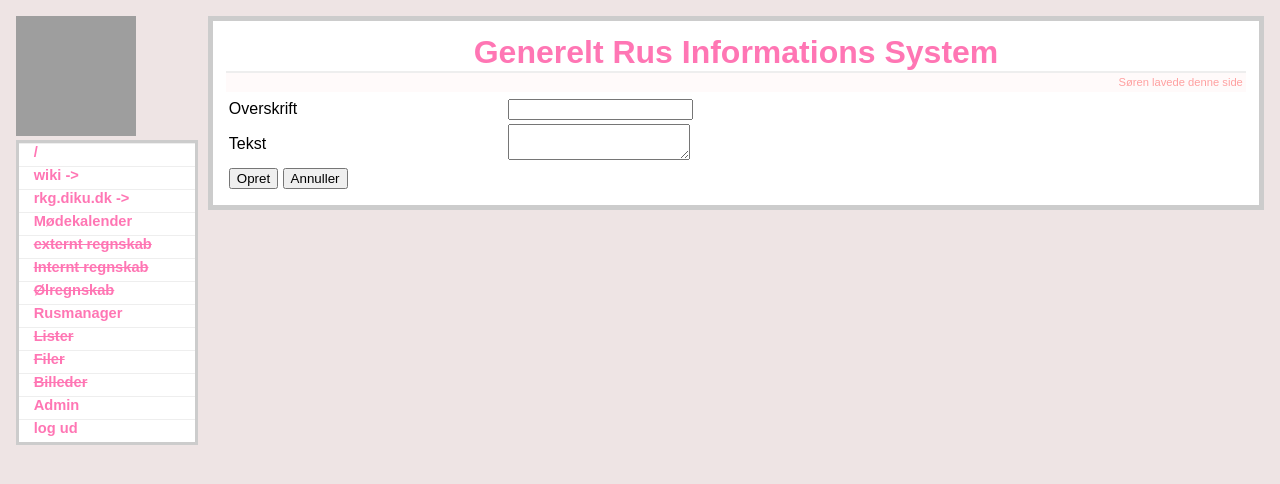
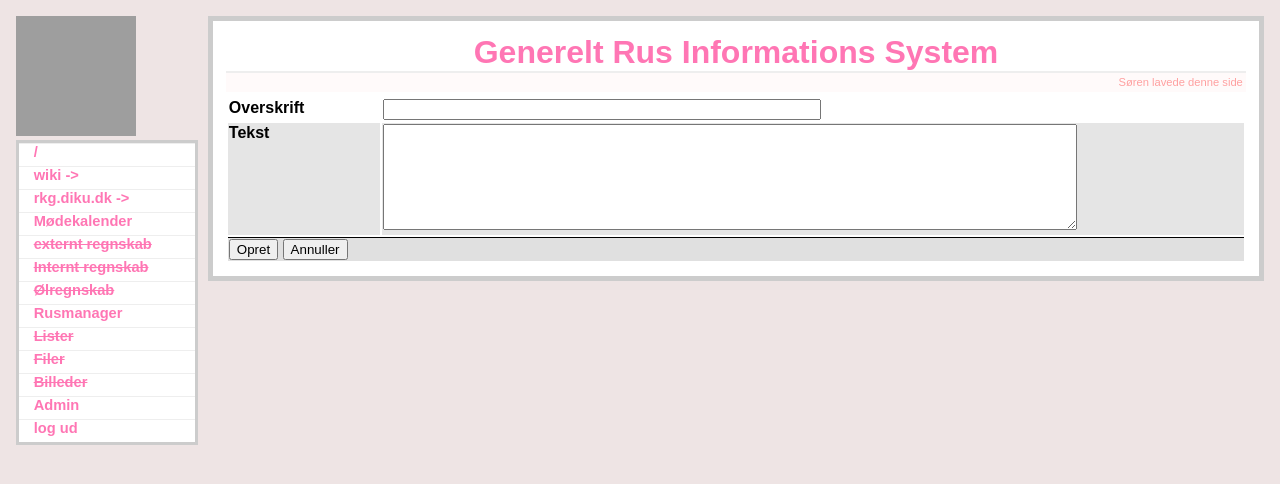
Before and after one commit to RusKursusGruppen/GRIS, a Flask app: page /add_news in a window 1280 px wide. Shown: the top 484 px of the page. Run offline with Flask 2, Linux system fonts and the light colour scheme; the visitor is signed in with stand-in values (Sample User, id 1); data that the repository does not hold is empty; grey boxes are pictures that could not be loaded.

Commit message:
adminTable changed to formTable

```diff
--- a/templates/add_news.html
+++ b/templates/add_news.html
@@ -2,7 +2,7 @@
 
 {% block body %}
 <form action="{{url_for('add_news')}}" method=post>
-  <table class="adminTable">
+  <table class="formTable">
     <tr>
       <td>Overskrift</td>
       <td><input type="text" name="title"/></td>
```
